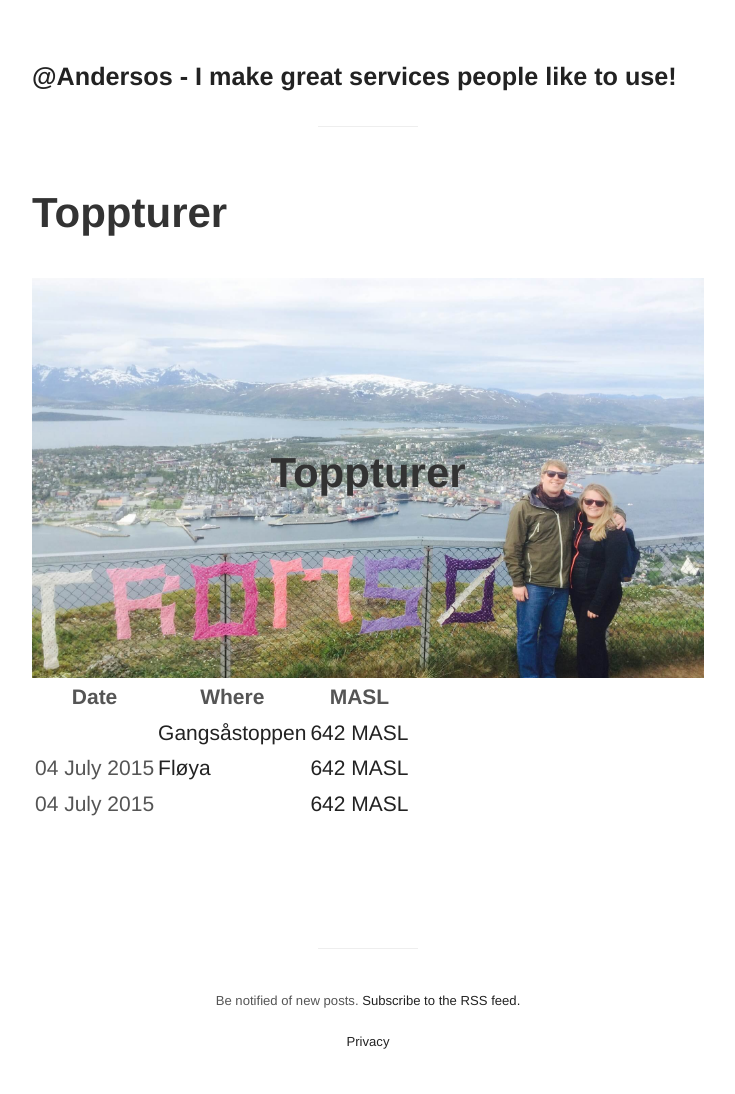
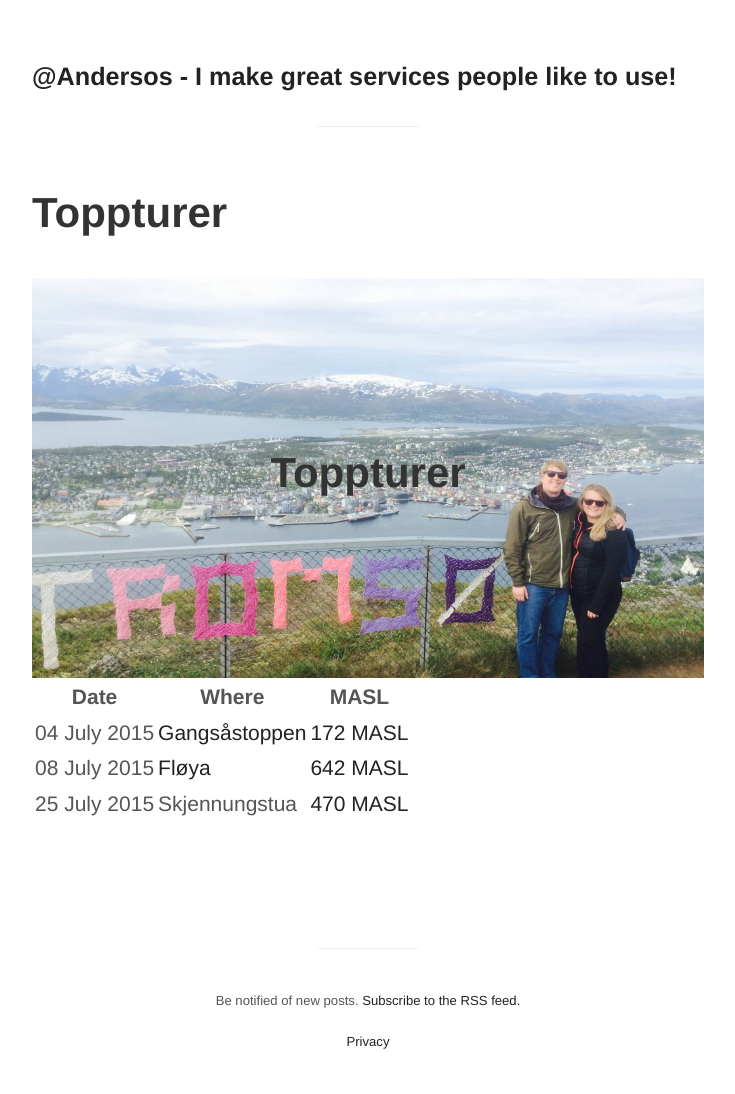
Before and after one commit to Andersos/andersos.net, a Jekyll site: the page built from pages/toppturer.md, in a window 1280 px wide. Shown: the whole page, without its empty margins (272-1007 px from the left). Built offline with Jekyll 4.4.1, drawn with Linux system fonts in a browser that asks for light colours; Markdown is read by kramdown in place of the engine named in the settings.

Commit message:
Update toppturer.md

```diff
--- a/pages/toppturer.md
+++ b/pages/toppturer.md
@@ -40,21 +40,21 @@
 <tbody>
 
 <tr>
-<td><time datetime="2015-00-00T11:24:00+02:00"></time></td>
+<td><time datetime="2015-07-04T11:24:00+02:00">04 July 2015</time></td>
 <td><a href="https://www.endomondo.com/users/357581/workouts/554713297" alt="Trip on Endomondo">Gangsåstoppen</a></td>
+<td><a href="" alt="Picture of Marte and me on top of Fløya">172 MASL</a></td>
+</tr>
+
+<tr>
+<td><time datetime="2015-07-08T14:50:00+02:00">08 July 2015</time></td>
+<td><a href="https://www.endomondo.com/users/357581/workouts/5594415727" alt="Trip on Endomondo">Fløya</a></td>
 <td><a href="/images/pages/toppturer/fløyen.jpg" alt="Picture of Marte and me on top of Fløya">642 MASL</a></td>
 </tr>
 
 <tr>
-<td><time datetime="2015-07-04T11:24:00+02:00">04 July 2015</time></td>
-<td><a href="https://www.endomondo.com/users/357581/workouts/554713297" alt="Trip on Endomondo">Fløya</a></td>
-<td><a href="/images/pages/toppturer/fløyen.jpg" alt="Picture of Marte and me on top of Fløya">642 MASL</a></td>
-</tr>
-
-<tr>
-<td><time datetime="2015-07-04T11:24:00+02:00">04 July 2015</time></td>
-<td><a href="https://www.endomondo.com/users/357581/workouts/554713297" alt="Trip on Endomondo"></a></td>
-<td><a href="/images/pages/toppturer/fløyen.jpg" alt="Picture of Marte and me on top of Fløya">642 MASL</a></td>
+<td><time datetime="2015-07-25T11:18:00+02:00">25 July 2015</time></td>
+<td><a href="https://www.endomondo.com/users/357581/workouts/567979676" alt="Trip on Endomondo"></a>Skjennungstua</td>
+<td><a href="https://www.endomondo.com/resources/gfx/picture/25126912/big.jpg" alt="Picture of Marte and me on top of Fløya">470 MASL</a></td>
 </tr>
 
 </tbody>
```
